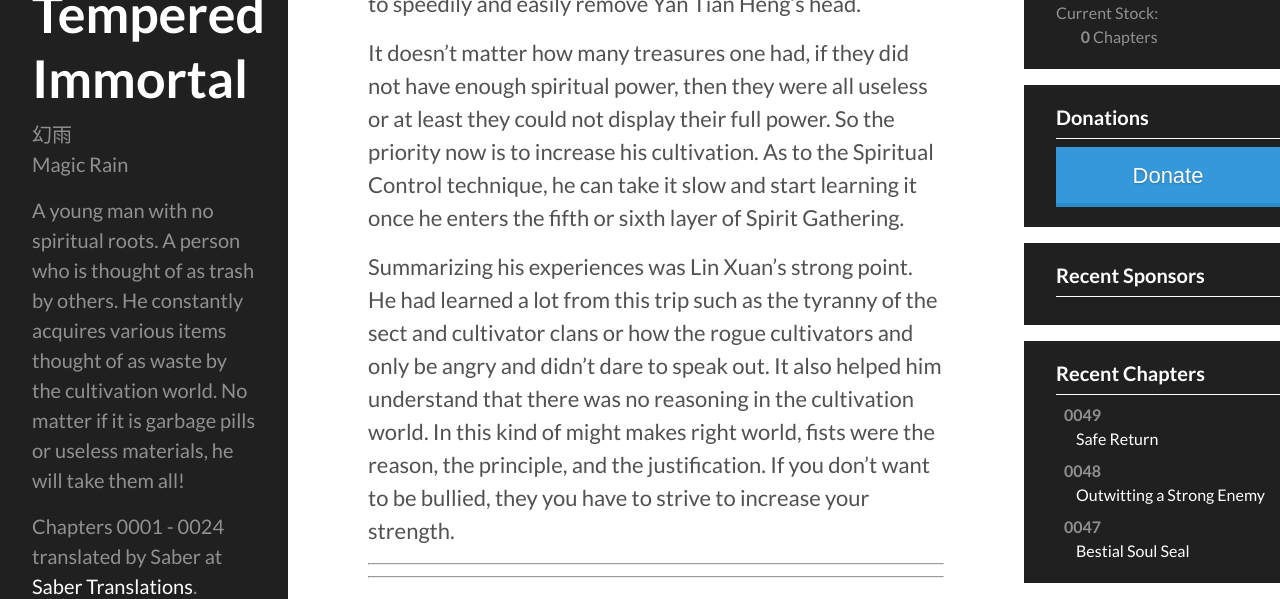
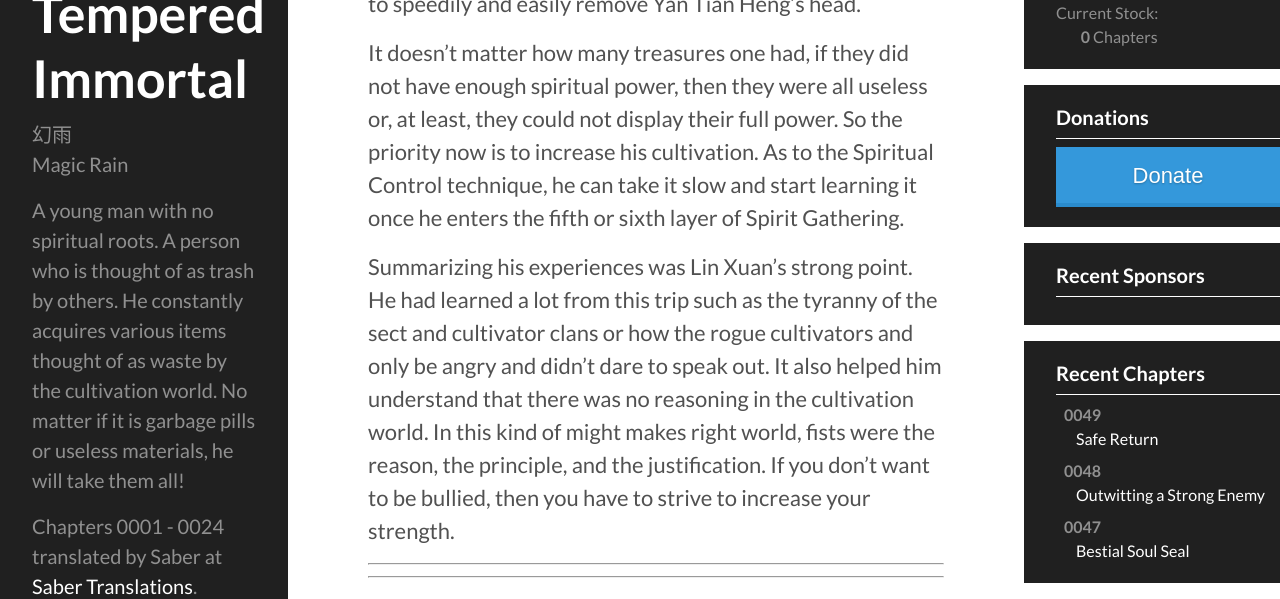
Before and after one commit to blcxtranslations/blcx, a Jekyll site: the page built from _translated/chapter-0049.md, in a window 1280 px wide and 900 px high, scrolled down 4920 px. Shown: the part 221-820 px from the top of the window. Built offline with Jekyll 4.4.1, drawn with Linux system fonts in a browser that asks for light colours; comment, search, counter and statistics services are not loaded; some of the changed text lies outside the part shown.

Commit message:
chapter-0049.md

```diff
--- a/_translated/chapter-0049.md
+++ b/_translated/chapter-0049.md
@@ -61,7 +61,7 @@
 
 The path of cultivation was almost endless. Although the Spirit Gathering stage was the lowest stage, but one cannot overlook this stage. This was the stage where the foundation was laid. If the foundation is unstable, then it will hinder future progress. If the foundation is firm, then the benefits will gradually manifest.
 
-Lin Xuan did not immediately start cultivating, but instead decided to rest and recover for a day. The battle with the father and son of the Yan family, although he did not suffer any injuries, was still very difficult. Even with the help of the spirit tool, Yan Tian Heng was still an expert of the great perfection of the Spirit Gathering stage.
+Lin Xuan did not immediately start cultivating but instead decided to rest and recover for a day. The battle with the father and son of the Yan family, although he did not suffer any injuries, was still very difficult. Even with the help of the spirit tool, Yan Tian Heng was still an expert of the great perfection of the Spirit Gathering stage.
 
 It wasn't only a contest of strength. It was also a battle of wits, of strategies of attacking the mind, of pretending to be weak, and of laying clever traps. Then with the addition of hurrying along during the night and only resting for two hours, his body had already been exhausted. To cultivate in this condition would definitely not yield good results. Therefore, Lin Xuan decided to recover first. Haste makes waste. Besides, a few days does not make a big difference.
 
@@ -71,9 +71,9 @@
 
 And spirit tools indeed and incomparable power. He could barely use his fourth layer cultivation to control the mid-grade golden rope. If he had enough spiritual power and could control that high-grade flying, then he would be able to speedily and easily remove Yan Tian Heng's head.
 
-It doesn't matter how many treasures one had, if they did not have enough spiritual power, then they were all useless or at least they could not display their full power. So the priority now is to increase his cultivation. As to the Spiritual Control technique, he can take it slow and start learning it once he enters the fifth or sixth layer of Spirit Gathering.
+It doesn't matter how many treasures one had, if they did not have enough spiritual power, then they were all useless or, at least, they could not display their full power. So the priority now is to increase his cultivation. As to the Spiritual Control technique, he can take it slow and start learning it once he enters the fifth or sixth layer of Spirit Gathering.
 
-Summarizing his experiences was Lin Xuan's strong point. He had learned a lot from this trip such as the tyranny of the sect and cultivator clans or how the rogue cultivators and only be angry and didn't dare to speak out. It also helped him understand that there was no reasoning in the cultivation world. In this kind of might makes right world, fists were the reason, the principle, and the justification. If you don't want to be bullied, they you have to strive to increase your strength.
+Summarizing his experiences was Lin Xuan's strong point. He had learned a lot from this trip such as the tyranny of the sect and cultivator clans or how the rogue cultivators and only be angry and didn't dare to speak out. It also helped him understand that there was no reasoning in the cultivation world. In this kind of might makes right world, fists were the reason, the principle, and the justification. If you don't want to be bullied, then you have to strive to increase your strength.
 
 - - -
 - - -
```
Also changed, not shown: other parts of _translated/chapter-0049.md (+7 -7 lines).
